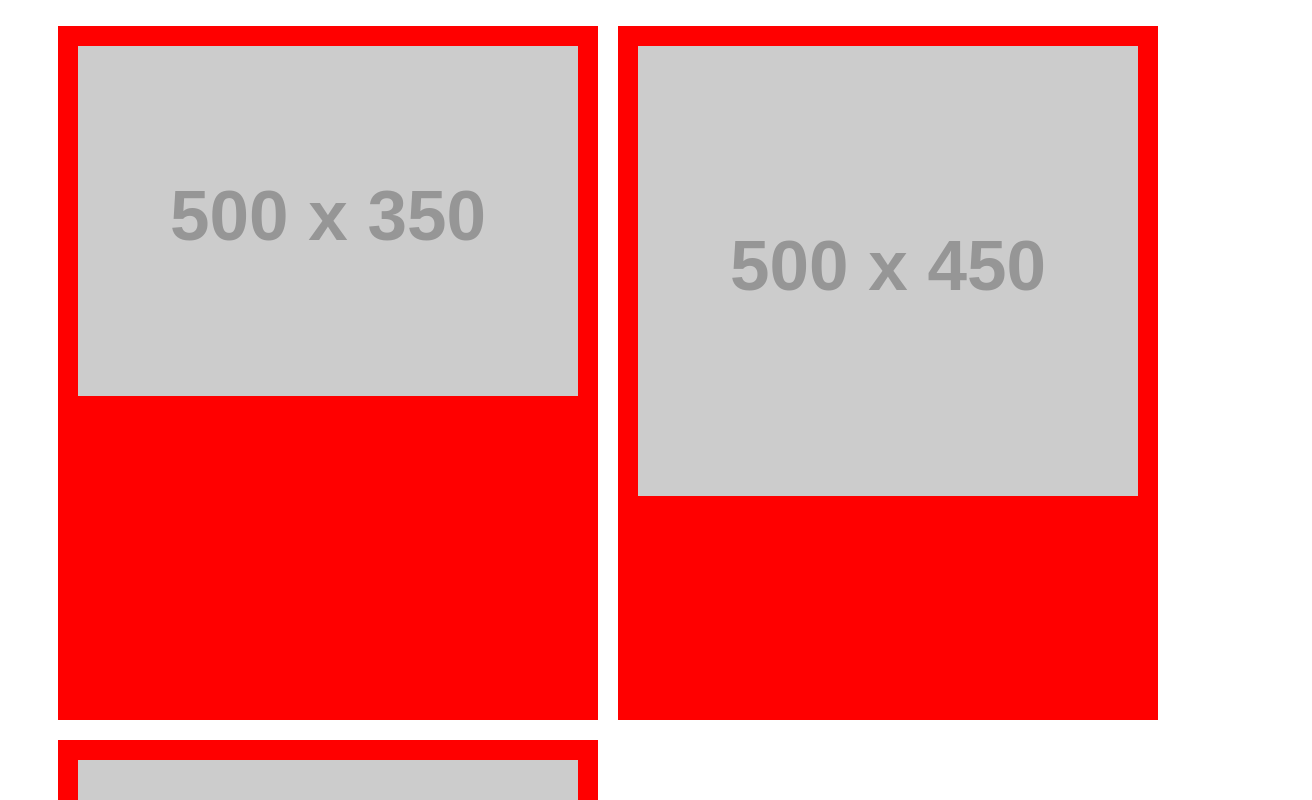
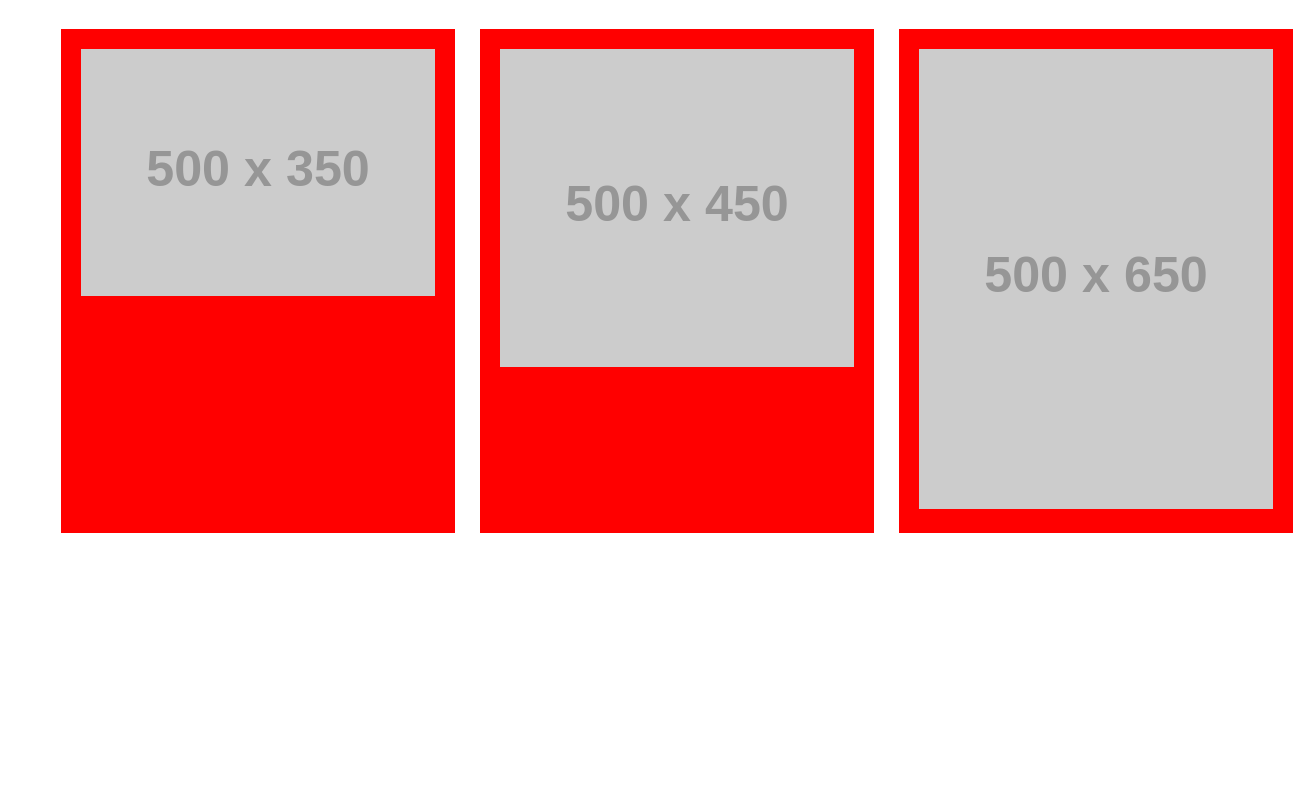
Before and after one commit to dthenley/Same-Height-Element, a plain HTML site: page index.html in a window 1280 px wide. Shown: the top 800 px of the page, 1312 px wide, since content can reach past the window. Drawn offline with nearby package versions, Linux system fonts and the light colour scheme; placeholder pictures from the web are drawn by us.

Commit message:
Update example

```diff
--- a/index.html
+++ b/index.html
@@ -16,13 +16,24 @@
 
 <body>
   <style>
+    .element-container{
+      width: 100%;
+      position: relative;
+
+    }
     .element-container li{
       list-style: none;
       display: inline-block;
       background-color: red;
       padding: 20px;
-      margin: 10px;
       float: left;
+      margin: 1%;
+      width: 28%;
+      text-align: center;
+    }
+    .element-container li img{
+      max-width: 100%;
+      height: auto;
     }
   </style>
 
```
